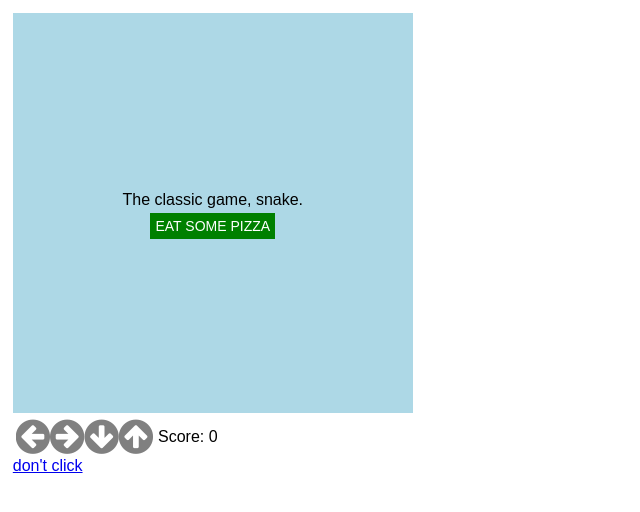
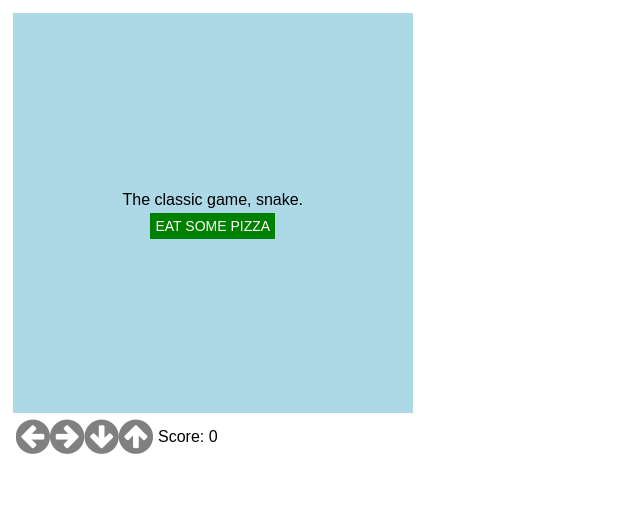
Before and after one commit to mmm111mmm/snake, a plain HTML site: page index.html in a window 1280 px wide. Shown: the whole page, without its empty margins (0-640 px from the left). Drawn offline with Linux system fonts and the light colour scheme.

Commit message:
Update index.html

```diff
--- a/index.html
+++ b/index.html
@@ -106,8 +106,6 @@
             <div class="score">Score</div>
         </div>
     </div>
-    <div><a href="https://newfivefour.com/search.html">don't click</a></div>
-
 </body>
 
 <script>
```
